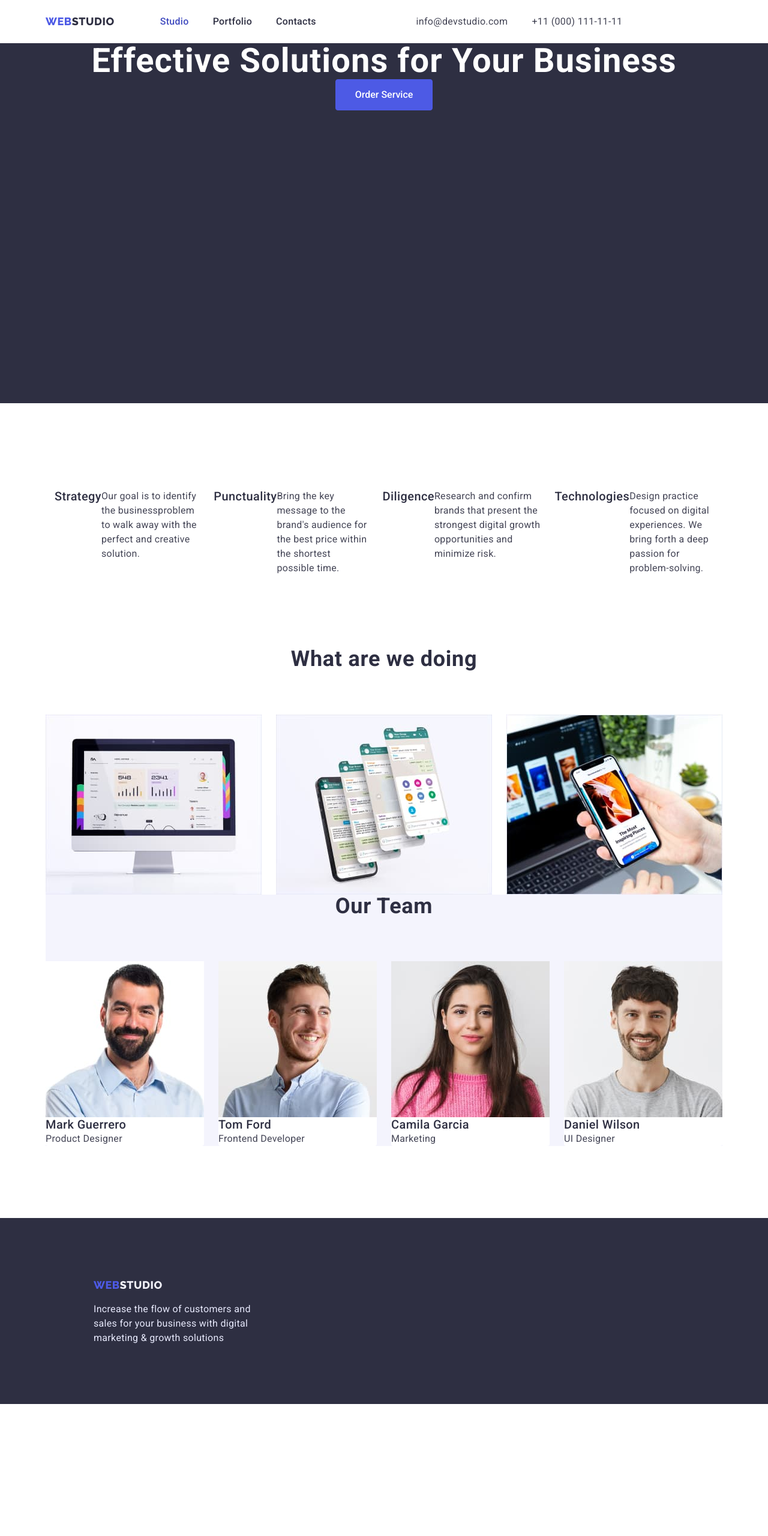
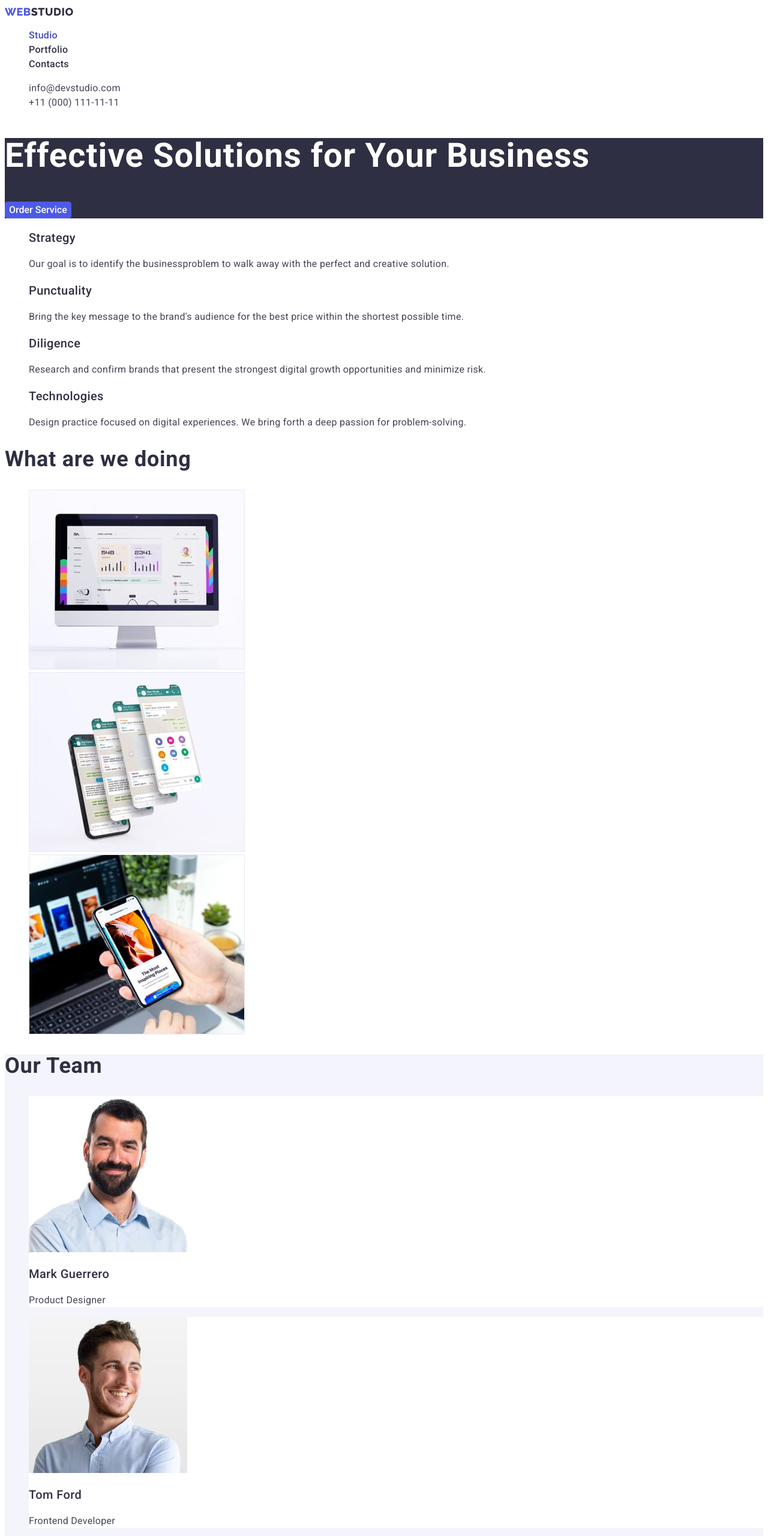
Before and after one commit to Inguliaa/goit-markup-hw-02, a plain HTML site: page index.html in a window 1280 px wide. Shown: the top 2560 px of the page at 60% size. Before the commit the page ends 2340 px from the top, so only its background shows below. Drawn offline with nearby package versions, Linux system fonts and the light colour scheme.

Commit message:
index fixed

```diff
--- a/css/styles.css
+++ b/css/styles.css
@@ -6,42 +6,16 @@
   --body-color: #ffffff;
   --light-color: #f4f4fd;
   --accent-color: #e7e9fc;
-  --drop-shadow: rgba(0, 0, 0, 0.25);
 }
-html {
-  box-sizing: border-box;
-}
-*,
-*::before,
-*::after {
-  box-sizing: inherit;
-}
+
 body {
   font-family: "Roboto", sans-serif;
   background-color: var(--body-color);
-  line-height: 1.5;
-}
-h1,
-h2,
-h3,
-h4,
-h5,
-h6,
-p {
-  margin: 0;
-}
-img {
-  display: block;
-  max-width: 100%;
-  height: auto;
 }
 .primary-list,
 .list-type {
   list-style-type: none;
   font-style: normal;
-  display: flex;
-  padding: 0;
-  margin: 0;
 }
 .link {
   text-decoration: none;
@@ -64,45 +38,16 @@ img {
   text-decoration: none;
   text-transform: uppercase;
 }
-.container {
-  width: 100%;
-  margin: 0 auto;
-  padding: 0px 15px;
-  max-width: 1158px;
-  display: flex;
-}
-.container-nav {
-  display: flex;
-  align-items: center;
-}
-.primary-nav .list-nav:not(:last-child) {
-  margin-right: 40px;
-}
-.primary-nav .list-nav:first-child {
-  margin-left: 76px;
-}
-.contacts-nav {
-  padding-top: 24px;
-  padding-bottom: 24px;
-}
-.address {
-  justify-content: flex-end;
-  margin: auto;
-}
-.address .add-list + .add-list {
-  margin-left: 40px;
-}
-
 .button-order {
   font-family: inherit;
   font-weight: 500;
   font-size: 16px;
+  line-height: 1.5;
   color: var(--body-color);
   background: var(--primary-brand);
   cursor: pointer;
   border-radius: 4px;
   border: 1px solid var(--primary-brand);
-  padding: 16px 32px;
 }
 .button-order:hover,
 .button-order:focus,
@@ -112,13 +57,9 @@ img {
 .menu-nav {
   font-weight: 500;
   font-size: 16px;
+  line-height: 1.5;
   letter-spacing: 0.02em;
   color: var(--overlays-shadow-color);
-  display: block;
-  margin-left: auto;
-  margin-right: auto;
-  padding-top: 24px;
-  padding-bottom: 24px;
 }
 .menu-nav:hover,
 .menu-nav:focus,
@@ -131,6 +72,7 @@ img {
 .contacts-add {
   font-weight: 400;
   font-size: 16px;
+  line-height: 1.5;
   letter-spacing: 0.02em;
   color: var(--title-text-color);
   cursor: pointer;
@@ -145,18 +87,9 @@ img {
   line-height: 1.07;
   letter-spacing: 0.02em;
   color: var(--body-color);
-  text-align: center;
 }
 .hero {
   background-color: var(--overlays-shadow-color);
-  height: 600px;
-  text-align: center;
-}
-.container-main {
-  padding-top: 143px;
-}
-.main-title .main-element:not(:last-child) {
-  margin-right: 24px;
 }
 .main-part {
   font-weight: 500;
@@ -168,11 +101,9 @@ img {
 .description {
   font-weight: 400;
   font-size: 16px;
+  line-height: 1.5;
   letter-spacing: 0.02em;
   color: var(--title-text-color);
-}
-.container-actions {
-  padding-top: 120px;
 }
 .name-list {
   font-weight: 700;
@@ -180,11 +111,6 @@ img {
   line-height: 1.1;
   letter-spacing: 0.02em;
   color: var(--overlays-shadow-color);
-  text-align: center;
-  margin-bottom: 72px;
-}
-.primary-actions .actions-element:not(:last-child) {
-  margin-right: 24px;
 }
 .our-employees {
   background-color: var(--light-color);
@@ -200,34 +126,19 @@ img {
   background-color: var(--body-color);
   border-radius: 0px 0px 4px 4px;
 }
-.team-cont .card-background:not(:last-child) {
-  margin-right: 24px;
-}
-.container-team {
-  padding-bottom: 120px;
-}
 .apps-card {
   border: 1px solid var(--accent-color);
 }
 .footer-description {
   font-weight: 400;
   font-size: 16px;
-  max-width: 264px;
+  line-height: 1.5;
   letter-spacing: 0.02em;
   color: var(--accent-color);
   background-color: var(--overlays-shadow-color);
-  display: flex;
-  margin-left: 156px;
 }
 .footer-title {
   background-color: var(--overlays-shadow-color);
-  height: 310px;
-}
-.footer-link {
-  display: flex;
-  padding-top: 100px;
-  margin-left: 156px;
-  margin-bottom: 16px;
 }
 .logo-part {
   color: var(--light-color);
@@ -235,46 +146,19 @@ img {
 .filter-btn {
   font-weight: 500;
   font-size: 16px;
+  line-height: 1.5;
   letter-spacing: 0.02em;
   color: var(--primary-brand);
   background-color: var(--light-color);
   cursor: pointer;
   border-radius: 4px;
   border: 1px solid var(--accent-color);
-  margin-bottom: 72px;
-  margin-left: auto;
-  margin-right: auto;
-  display: flex;
-  justify-content: center;
-  flex-wrap: wrap;
-  padding: 12px 24px;
 }
 .filter-btn:hover,
 .filter-btn:focus,
 .filter-btn:active {
   color: var(--body-color);
   background-color: var(--pressed-state);
-}
-.container-card {
-  width: 1128px;
-  padding-left: 14px;
-  padding-right: 14px;
-  margin-left: auto;
-  margin-right: auto;
-}
-.primary-button .button-element:not(:last-child) {
-  margin-right: 24px;
-}
-.flex-container {
-  display: flex;
-  flex-wrap: wrap;
-}
-.flex-element {
-  width: 360px;
-  margin-right: 24px;
-}
-.flex-element:nth-child(3n) {
-  margin-right: 0;
 }
 .current-filter {
   color: var(--body-color);
--- a/index.html
+++ b/index.html
@@ -12,107 +12,93 @@
       href="https://fonts.googleapis.com/css2?family=Raleway:wght@800&family=Roboto:wght@400;500;700;900&display=swap"
       rel="stylesheet"
     />
-    <link
-      rel="stylesheet"
-      href="https://cdnjs.cloudflare.com/ajax/libs/modern-normalize/1.0.0/modern-normalize.min.css"
-      integrity="sha512-ISS7cAi1PEhQ8jnbJpJZMd29NlhNj4AWYyLOSp2CE/CsHxTCu+r+t0D2yoJudVrd0/8fTVPUVDzY5Tvli75u/g=="
-      crossorigin="anonymous"
-    />
     <link rel="stylesheet" href="./css/styles.css" />
   </head>
   <body>
-    <header class="page-header">
-      <div class="container">
-        <nav class="container-nav">
+    <header>
+      <nav>
         <a href="./index.html" class="logo-first link"
           >Web<span class="logo-second link">Studio</span>
         </a>
-          <ul class="primary-list primary-nav">
-            <li class="list-type list-nav">
-              <a href="./index.html" class="menu-nav link current-link"
-                >Studio</a
-              >
+        <ul class="primary-list">
+          <li class="list-type">
+            <a href="./index.html" class="menu-nav link current-link">Studio</a>
           </li>
-            <li class="list-type list-nav">
+          <li class="list-type">
             <a href="./portfolio.html" class="menu-nav link">Portfolio</a>
           </li>
-            <li class="list-type list-nav">
+          <li class="list-type">
             <a href="#" class="menu-nav link">Contacts</a>
           </li>
         </ul>
       </nav>
-        <address class="address">
-          <ul class="primary-list address">
-            <li class="list-type add-list">
+      <address>
+        <ul class="primary-list">
+          <li class="list-type">
             <a href="mailto:info@devstudio.com" class="contacts-add link"
               >info@devstudio.com</a
             >
           </li>
-            <li class="list-type add-list">
+          <li class="list-type">
             <a href="tel:+11(000)1111111" class="contacts-add link"
               >+11 (000) 111-11-11</a
             >
           </li>
         </ul>
       </address>
-      </div>
     </header>
+
     <main>
       <section class="hero">
         <h1 class="solutions">Effective Solutions for Your Business</h1>
         <button type="button" class="button-order">Order Service</button>
       </section>
-      <div class="container">
       <section>
-          <div class="container container-main">
-            <ul class="primary-list main-title">
-              <li class="list-type main-element">
+        <ul class="primary-list">
+          <li class="list-type">
             <h3 class="main-part">Strategy</h3>
             <p class="description">
-                  Our goal is to identify the businessproblem to walk away with
-                  the perfect and creative solution.
+              Our goal is to identify the businessproblem to walk away with the
+              perfect and creative solution.
             </p>
           </li>
-              <li class="list-type main-element">
+          <li class="list-type">
             <h3 class="main-part">Punctuality</h3>
             <p class="description">
-                  Bring the key message to the brand's audience for the best
-                  price within the shortest possible time.
+              Bring the key message to the brand's audience for the best price
+              within the shortest possible time.
             </p>
           </li>
-              <li class="list-type main-element">
+          <li class="list-type">
             <h3 class="main-part">Diligence</h3>
             <p class="description">
               Research and confirm brands that present the strongest digital
               growth opportunities and minimize risk.
             </p>
           </li>
-              <li class="list-type main-element">
+          <li class="list-type">
             <h3 class="main-part">Technologies</h3>
             <p class="description">
-                  Design practice focused on digital experiences. We bring forth
-                  a deep passion for problem-solving.
+              Design practice focused on digital experiences. We bring forth a
+              deep passion for problem-solving.
             </p>
           </li>
         </ul>
-          </div>
       </section>
-      </div>
-      <div class="container container-actions">
       <section>
         <h2 class="name-list">What are we doing</h2>
-          <ul class="primary-list primary-actions">
-            <li class="list-type actions-element">
+        <ul class="primary-list">
+          <li class="list-type">
             <img src="./images/imgpk.jpg" alt="Statistics" width="360" />
           </li>
-            <li class="list-type actions-element">
+          <li class="list-type">
             <img
               src="./images/imgsh.jpg"
               alt="Transmission of information"
               width="360"
             />
           </li>
-            <li class="list-type actions-element">
+          <li class="list-type">
             <img
               src="./images/imgsp.jpg"
               alt="The most inspiring places"
@@ -121,12 +107,9 @@
           </li>
         </ul>
       </section>
-      </div>
-
-      <div class="container container-team">
       <section class="our-employees">
         <h2 class="name-list">Our Team</h2>
-          <ul class="primary-list team-cont">
+        <ul class="primary-list">
           <li class="card-background list-type">
             <a href="#" class="link"
               ><img src="./images/imgm.jpg" alt="Worker" width="264" />
@@ -157,10 +140,9 @@
           </li>
         </ul>
       </section>
-      </div>
     </main>
     <footer class="footer-title">
-      <a href="./index.html" class="logo-first link footer-link"
+      <a href="./index.html" class="logo-first link"
         >Web<span class="logo-part link">STUDIO</span>
       </a>
       <p class="footer-description">
```
Also changed, not shown: portfolio.html (+35 -54 lines). Lines whose indentation alone changed are shown as unchanged.
